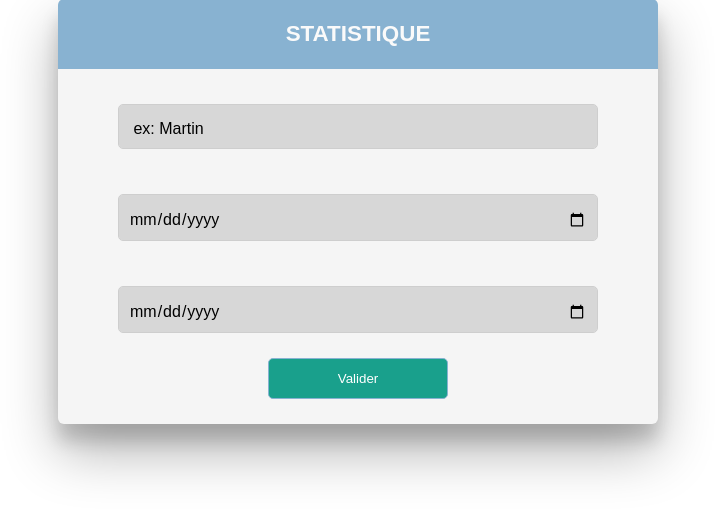
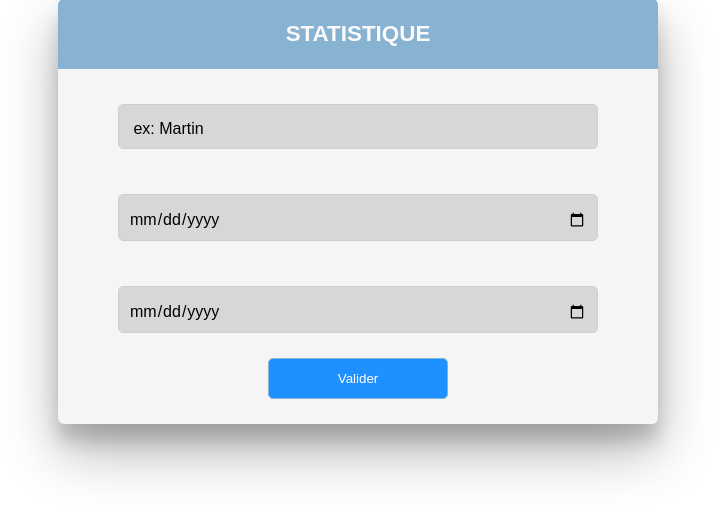
Before and after one commit to Squ3D/WNP, a PHP site: page /WEB/Beta/Panel/Assistant/statistique.php in a window 1280 px wide, with the pointer over the restyled element. Shown: the part 275-800 px from the top of the page, without its empty margins (282-997 px from the left). Run offline with PHP 8.4, Linux system fonts and the light colour scheme.

Commit message:
modif bouton

```diff
--- a/WEB/Beta/Panel/Assistant/statistique.php
+++ b/WEB/Beta/Panel/Assistant/statistique.php
@@ -111,7 +111,7 @@ require_once "../../config.php";
         color:#fff;
     }
     button:hover, .button:hover {
-        background:#19a08c;
+        background: 	#1E90FF;
     }
     label.error {
         font-family:'Source Sans Pro',arial,sans-serif;
```
